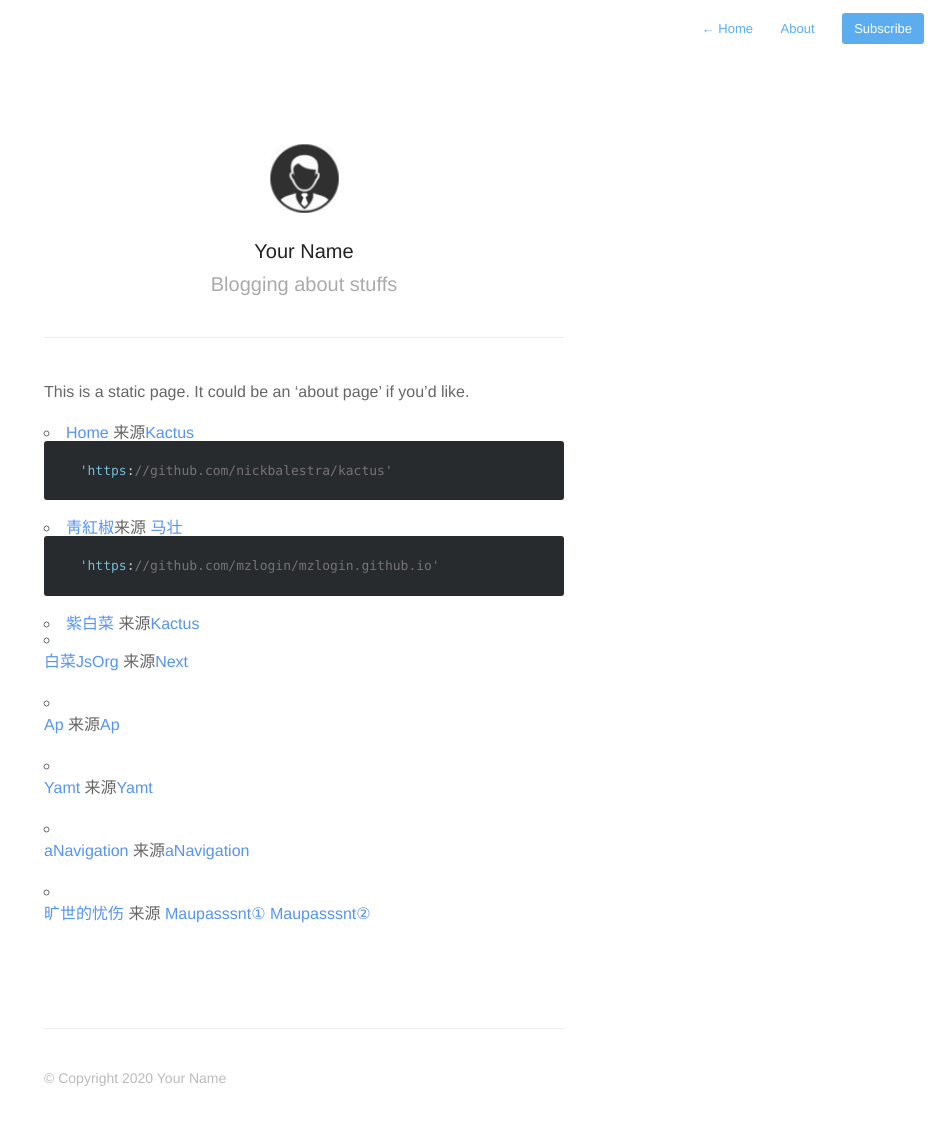
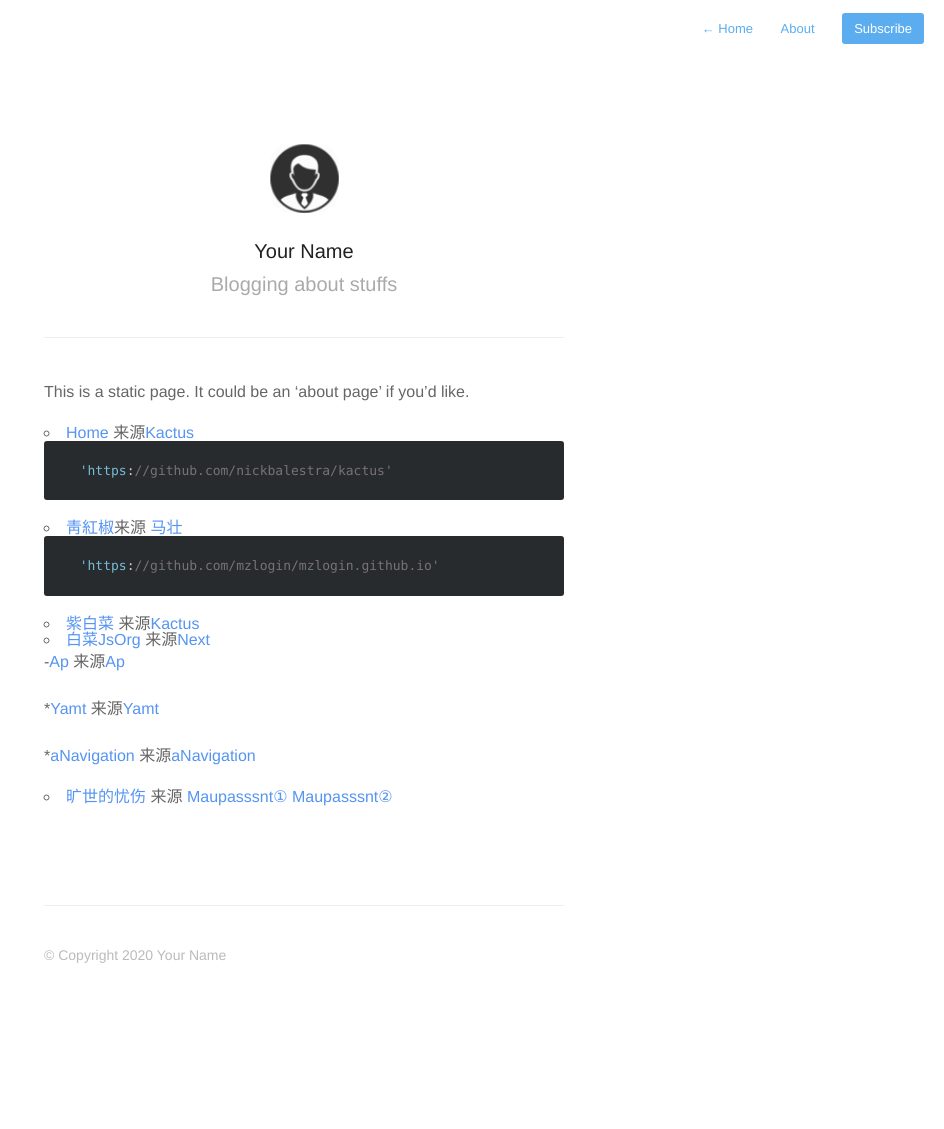
Before and after one commit to YiPianYe/icp, a Jekyll site: the page built from links.md, in a window 1280 px wide. Shown: the whole page, without its empty margins (336-1280 px from the left). Built offline with Jekyll 4.4.1, drawn with Linux system fonts in a browser that asks for light colours; after the commit the page ends 1006 px from its top, so only the background shows below that.

Commit message:
Update links.md

````diff
--- a/links.md
+++ b/links.md
@@ -18,13 +18,13 @@ This is a static page. It could be an 'about page' if you'd like.
 ```
 3. [紫白菜](https://zibaicai.com/) 来源[Kactus](https://github.com/nickbalestra/kactus)
 
-* [白菜JsOrg](https://baicai.js.org/) 来源[Next](https://github.com/simpleyyt/jekyll-theme-next)
+- [白菜JsOrg](https://baicai.js.org/) 来源[Next](https://github.com/simpleyyt/jekyll-theme-next)
 
-* [Ap](https://chirenduomeng.github.io/ap/) 来源[Ap](https://github.com/kssim/ap)
+-[Ap](https://chirenduomeng.github.io/ap/) 来源[Ap](https://github.com/kssim/ap)
 
-* [Yamt](https://chirenduomeng.github.io/yamt/) 来源[Yamt](https://github.com/kssim/yamt)
+*[Yamt](https://chirenduomeng.github.io/yamt/) 来源[Yamt](https://github.com/kssim/yamt)
 
-* [aNavigation](https://chirenduomeng.github.io/aNavigation/) 来源[aNavigation](https://github.com/Jackie1123/aNavigation)
+*[aNavigation](https://chirenduomeng.github.io/aNavigation/) 来源[aNavigation](https://github.com/Jackie1123/aNavigation)
 
 * [旷世的忧伤](https://github.com/chirenduomeng) 来源
    [Maupasssnt①](https://github.com/alafighting/maupassant-jekyll/)
````
